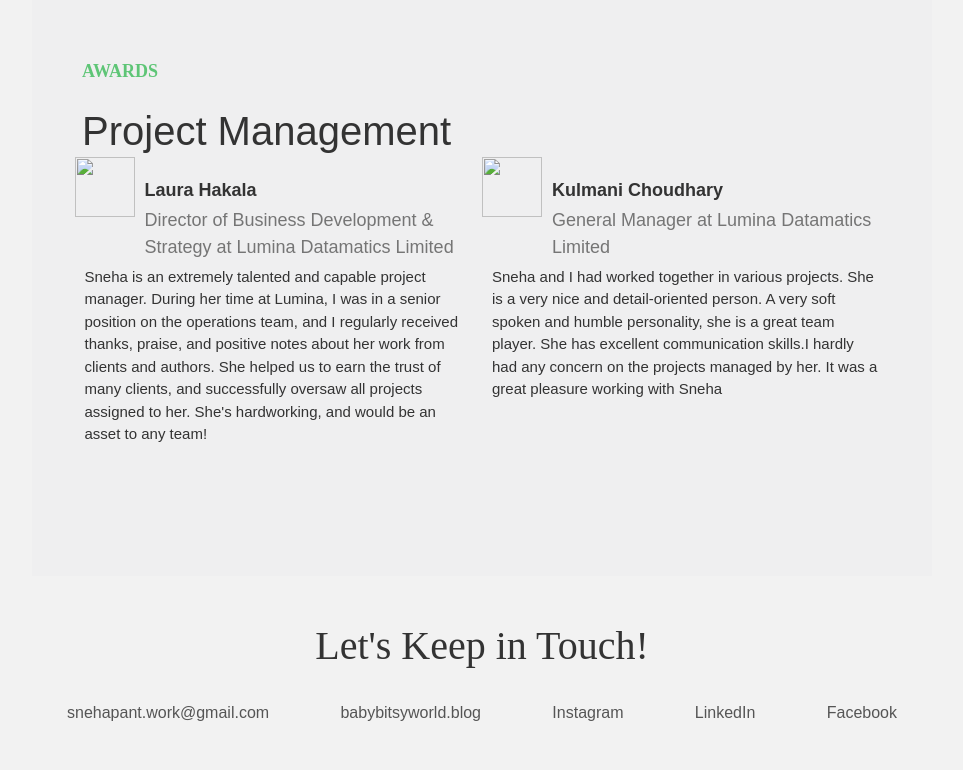
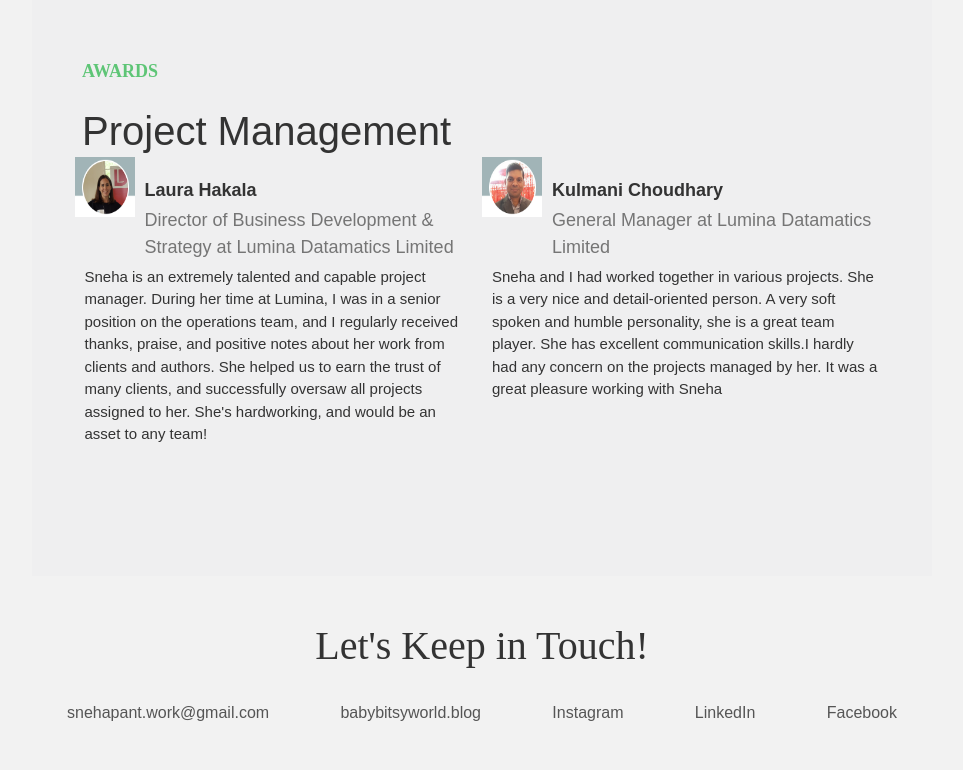
Before and after one commit to snehapantwork/snehatech, a plain HTML site: page index.html in a window 1280 px wide. Shown: the part 4621-5391 px from the top of the page, without its empty margins (158-1121 px from the left). Drawn offline with nearby package versions, Linux system fonts and the light colour scheme; the site is published under a folder, as on GitHub Pages, so addresses that start at the root find nothing; some icons are missing; files whose address does not match are found by name.

Commit message:
image path fixed

```diff
--- a/index.html
+++ b/index.html
@@ -360,7 +360,7 @@
         <div class="col-md-6">
             <div class="d-flex mb-2">
                 <div>
-                  <img class="img-ref" src="/STYLE/laura.png">
+                  <img class="img-ref" src="STYLE/laura.png">
                 </div>
                 <div class="m-3 mb-0">
                   <h3 class="h6 mb-1">Laura Hakala</h3>
@@ -382,7 +382,7 @@
       <div class="col-md-6">
         <div class="d-flex mb-2">
             <div>
-              <img class="img-ref" src="/STYLE/kulmani.png">
+              <img class="img-ref" src="STYLE/kulmani.png">
             </div>
             <div class="m-3 mb-0">
               <h3 class="h6 mb-1">Kulmani Choudhary</h3>
```
